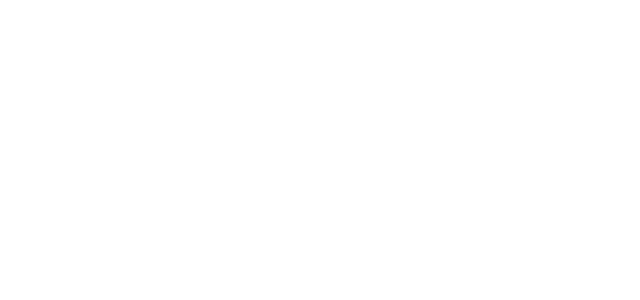
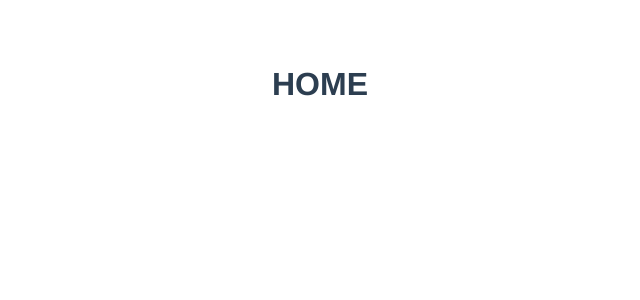
Before and after one commit to ybarbosa/dashboard, a Vue app in the folder Frontend/dashboard/: page /#/ in a window 1280 px wide. Shown: the top 300 px of the page, without its empty margins (320-960 px from the left). Built offline with nearby package versions, Linux system fonts and the light colour scheme.

Commit message:
added home

```diff
--- /dev/null
+++ b/Frontend/dashboard/src/views/Home/Entry.vue
@@ -0,0 +1,10 @@
+<template>
+    <h1>
+        HOME
+    </h1>
+</template>
+<script>
+export default {
+    name: 'Home'
+}
+</script>
--- /dev/null
+++ b/Frontend/dashboard/src/views/Home/index.js
@@ -0,0 +1,13 @@
+import Home from './Entry.vue'
+
+export default [
+    {
+        path: '/',
+        name: 'Home',
+        props: ({ query }) => ({ ...query }),
+        component: Home,
+        meta: {
+            title: 'Inicio'
+        }
+    }
+]
--- a/Frontend/dashboard/src/views/index.js
+++ b/Frontend/dashboard/src/views/index.js
@@ -1,6 +1,7 @@
 import Oauth from './Auth'
-
+import Home from './Home'
 
 export default [
-    ...Oauth
+    ...Oauth,
+    ...Home
 ]
```
